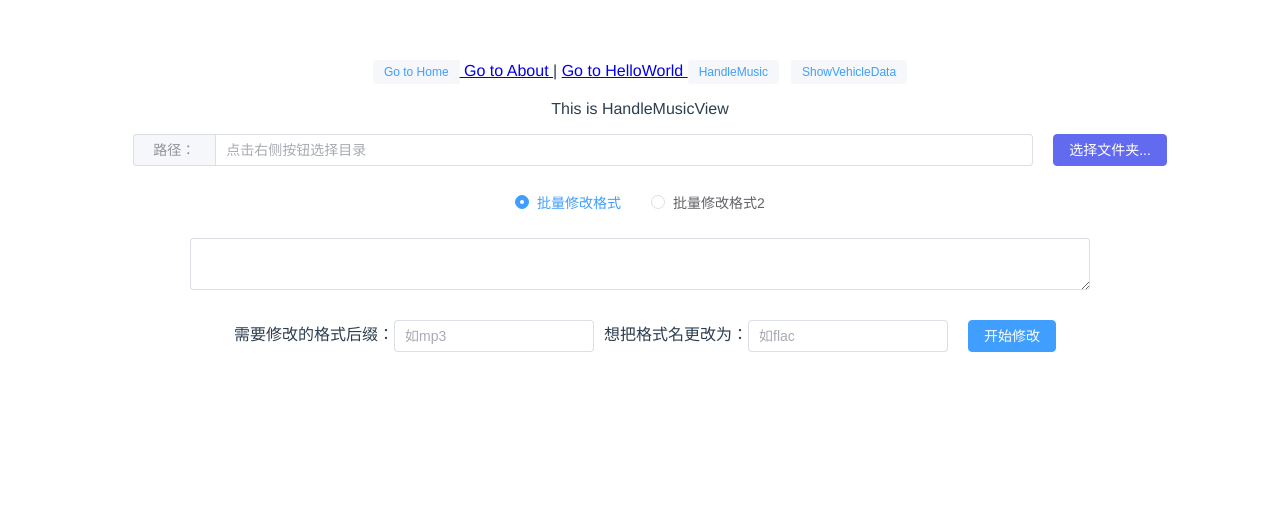
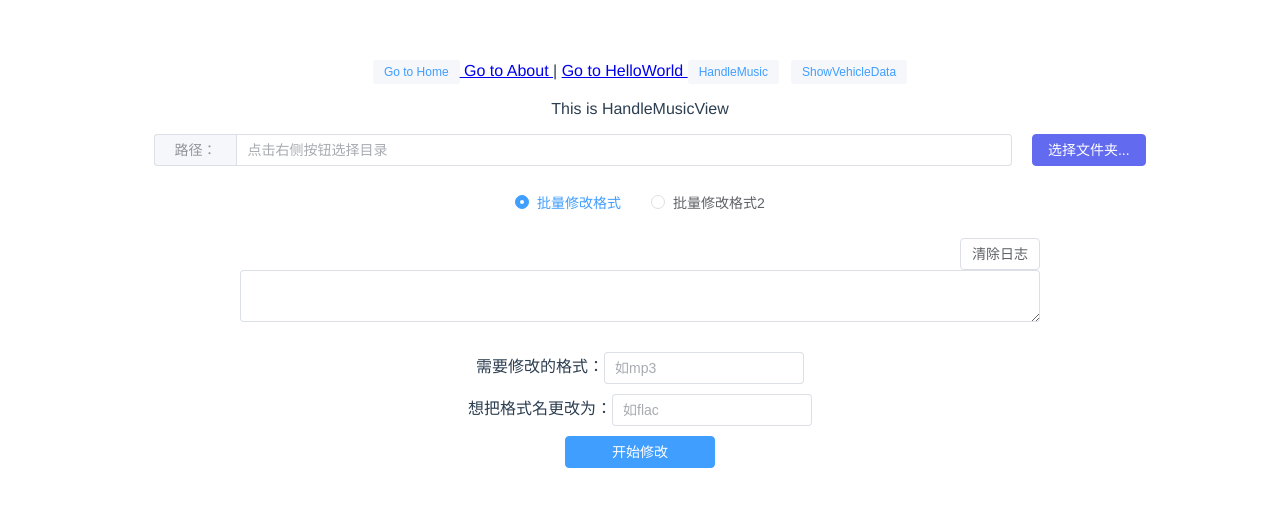
Before and after one commit to LazerChing/SamerElectronVite, a Vue app: page /handleMusic in a window 1280 px wide. Shown: the top 506 px of the page. Built offline with nearby package versions, Linux system fonts and the light colour scheme.

Commit message:
1.HandleMusicView界面优化，并完善了日志记录； 2.依赖包版本更新； 3.高德地图Key和BYD的Cookie转存到'.env.local'文件（已被git忽略），不必每次提交git前删除明文代码。

```diff
--- a/src/components/HandlerMucisView/FormatRename.vue
+++ b/src/components/HandlerMucisView/FormatRename.vue
@@ -1,5 +1,5 @@
 <script setup lang="ts">
-import { ref } from 'vue'
+import { computed, ref } from 'vue'
 // import { ElNotification, NotificationHandle } from 'element-plus'
 import fs from 'fs';
 import path from 'path';
@@ -7,25 +7,57 @@ const props = defineProps<{
   dicPath: string
 }>()
 
+const emit = defineEmits(['updateLog'])
+
 const originFormat = ref("")
 const aimFormat = ref("")
 const modifyBtnDisable = ref(false)
 
+const _checkInput = () => {
+  if (!props.dicPath || !originFormat.value || !aimFormat.value) {
+    return false
+  }
+  return true
+}
+
+// 是否启用提示
+const enableBtnToolTip = computed(() => {
+  return _checkInput()
+})
+
+
+const toolTipContent = computed(() => {
+  if (!props.dicPath) { return '请先指定目录' }
+  if (!originFormat.value) { return '请指定原格式名' }
+  if (!aimFormat.value) { return '请指定目标格式名' }
+  return ''
+})
+
+const emitLogInfo = (logInfo: any) => {
+  emit("updateLog", logInfo)
+}
+
 const onModifyClick = () => {
   // modifyBtnDisable.value = true
-  if (props.dicPath == "" || originFormat.value == "" || aimFormat.value == "") return
+  if (!_checkInput()) { emitLogInfo('请检查输入'); return }
   let files = fs.readdirSync(props.dicPath)
-  files.forEach(file =>{
+  let handledFiles = 0;
+  files.forEach(file => {
     if (path.extname(file) == `.${originFormat.value}`) {
       let dotIndex = file.lastIndexOf('.')
       let oldName = file.substring(0, dotIndex)
 
       console.log(oldName);
       let newFile = `${oldName}.${aimFormat.value}`
-      console.log(`修改：${file} -----> ${newFile}`);
+      const logInfo = `修改：${file} -----> ${newFile}`
+      console.log(logInfo);
+      emitLogInfo(logInfo)
       fs.renameSync(path.join(props.dicPath, file), path.join(props.dicPath, newFile))
+      handledFiles++
     }
   })
+  if (handledFiles === 0) { emitLogInfo('没有改动的文件') }
+  else if (handledFiles === files.length) { emitLogInfo('已全部更改完毕') }
 }
 
 
@@ -34,31 +66,41 @@ const onModifyClick = () => {
 <template>
   <div class="renameFomat">
     <div class="item">
-      需要修改的格式后缀：<el-input class="input" v-model="originFormat" placeholder="如mp3"/>
+      需要修改的格式：<el-input class="input" v-model="originFormat" placeholder="如mp3" />
     </div>
     <div class="item">
-      想把格式名更改为：<el-input class="input" v-model="aimFormat" placeholder="如flac"/>
+      想把格式名更改为：<el-input class="input" v-model="aimFormat" placeholder="如flac" />
     </div>
-    <el-button :disabled="modifyBtnDisable" class="button" type="primary" @click="onModifyClick"> 开始修改</el-button>
+    <el-tooltip :content='toolTipContent' placement="bottom" :disabled="enableBtnToolTip">
+      <el-button class="button item" :disabled="modifyBtnDisable" type="primary" @click="onModifyClick">
+        开始修改</el-button>
+    </el-tooltip>
   </div>
   <div>
   </div>
 </template>
 
 <style scoped lang="less">
-.renameFomat{
+.renameFomat {
   display: flex;
   justify-content: center;
-  align-content: space-around;
+  flex-flow: column wrap;
+  // align-content: space-around;
+  align-content: center;
   margin-top: 30px;
-  .item{
-    margin-left: 10px;
-    .input{
+
+  .item {
+    margin-bottom: 10px;
+
+    .input {
       width: 200px;
     }
   }
-  .button{
-    margin-left: 20px;
+
+  .button {
+    // margin-left: 20px;
+    margin: auto;
+    width: 150px;
   }
 }
 </style>
--- a/src/components/Map/AmapContainer.vue
+++ b/src/components/Map/AmapContainer.vue
@@ -19,7 +19,7 @@ const props = withDefaults(defineProps<AmapProps>(), {
 
 const initMap = () => {
 	AMapLoader.load({
-		key: '',  //设置您的key
+		key: import.meta.env.VITE_AMAP_KEY || '',  //设置您的key
 		version: "2.0",
 		plugins: ['AMap.ToolBar', 'AMap.Driving'],
 		AMapUI: {
--- a/src/views/HandleMusicView.vue
+++ b/src/views/HandleMusicView.vue
@@ -1,9 +1,11 @@
 <script setup lang="ts">
-import { ref, shallowReactive, shallowRef } from 'vue'
+import { computed, reactive, ref, shallowReactive, shallowRef, watchEffect } from 'vue'
 import { ElNotification, NotificationHandle } from 'element-plus'
 import { dialog } from '@electron/remote'
 
 import FormatRename from '../components/HandlerMucisView/FormatRename.vue'
+import { formatTimestamp } from '@/utils/TimeUtils';
+import fs from 'fs';
 
 interface TYPE_OPERATE {
   [name: string]: {
@@ -39,11 +41,18 @@ const onSelectDicClick = () => {
 
   if (path) {
     dicPath.value = path[0]
+    const files = fs.readdirSync(dicPath.value)
+    let fileNames = ''
+    let num = 0;
+    files.forEach(file => {
+      fileNames += `\n[${++num}] ${file}`
+    })
+    fileNames && _addLog(`当前目录下文件：${fileNames}`)
   }
 }
 
 const onSelectChange = (value: any) => {
-  console.log(value);
+  // console.log(value);
 
   for (const key in OPERATE_TYPE.value) {
     const item = OPERATE_TYPE.value[key];
@@ -56,21 +65,43 @@ const onSelectChange = (value: any) => {
 const currSelectObj = OPERATE_TYPE.value.FORMAT_RENAME
 const operateType = ref(currSelectObj.KEY)
 const currSelectComp = shallowRef(currSelectObj.COMP)
+const logHistory = ref('')
+const MAX_LOG_COUNT = 100
 
-const logHistory = ref("")
+const logArrs = reactive<any[]>([])
+watchEffect(() => {
+  logHistory.value = ''
+  for (let i = logArrs.length; i > 0; i--) {
+    logHistory.value += logArrs[i - 1]
+  }
+})
+
+const onUpdateLog = (logInfo: any) => {
+  _addLog(logInfo)
+}
+
+const _addLog = (logInfo: any) => {
+  const now = formatTimestamp(Date.now())
+  if (logArrs.length >= MAX_LOG_COUNT) {
+    logArrs.shift()
+  }
+  const newLogInfo = `[${now}] ${logInfo} \n`
+  logArrs.push(newLogInfo)
+}
+
+const onClearClick = () => {
+  logArrs.length = 0
+}
 
 </script>
 
 <template>
   <p>This is HandleMusicView</p>
   <div class="flex-main">
-    <div>
-      <el-input class="flex-item input" readonly v-model="dicPath" placeholder="点击右侧按钮选择目录">
-        <template #prepend>路径：</template>
-      </el-input>
-      <el-button class="flex-item" color="#626aef" :dark="false" @click="onSelectDicClick">选择文件夹...</el-button>
-    </div>
-
+    <el-input class="flex-item input" readonly v-model="dicPath" placeholder="点击右侧按钮选择目录">
+      <template #prepend>路径：</template>
+    </el-input>
+    <el-button class="flex-item" color="#626aef" :dark="false" @click="onSelectDicClick">选择文件夹...</el-button>
   </div>
   <div class="flex-select">
     <el-radio-group v-model="operateType" @change="onSelectChange">
@@ -79,21 +110,25 @@ const logHistory = ref("")
   </div>
 
   <div class="flex-logarea">
-    <el-input class="textarea" v-model="logHistory" clearable readonly type="textarea" />
+    <el-button class="button" @click="onClearClick"> 清除日志 </el-button>
+    <el-input class="textarea" v-model="logHistory" type="textarea" :autosize="{ minRows: 2, maxRows: 10 }" />
   </div>
 
   <div>
-    <FormatRename v-if="operateType == OPERATE_TYPE.FORMAT_RENAME.KEY" :dicPath="dicPath"></FormatRename>
+    <FormatRename v-if="operateType == OPERATE_TYPE.FORMAT_RENAME.KEY" :dicPath="dicPath" @updateLog="onUpdateLog">
+    </FormatRename>
     <!-- <component :is="currSelectComp"></component> -->
   </div>
-
-
 </template>
 
 <style scoped lang="less">
 .flex-main {
   display: flex;
-  justify-content: space-around;
+  display: -webkit-flex;
+  justify-content: center;
+  flex-flow: row nowrap;
+  width: 80%;
+  margin: auto;
 
   .flex-item {
     margin-left: 20px;
@@ -112,12 +147,17 @@ const logHistory = ref("")
 
 .flex-logarea {
   display: flex;
-  // width: 900px;
-  justify-content: center;
+  flex-flow: column wrap;
+  align-items: flex-end;
+
   margin-top: 20px;
+  margin-left: auto;
+  margin-right: auto;
+  width: 800px;
 
-  .textarea {
-    width: 900px
+  .button {
+    width: 80px;
   }
+
 }
 </style>
--- a/src/views/VehicleDataView.vue
+++ b/src/views/VehicleDataView.vue
@@ -43,7 +43,7 @@ type AutoRuleForm = {
 
 // Samer TODO cookie不要明文上传
 const ruleForm = reactive<AutoRuleForm>({
-  cookieStr: '',
+  cookieStr: import.meta.env.VITE_MY_BYD_COOKIE || '',
 })
 
 const validateCookie = (rule: any, value: string, callback: Function) => {
```
Also changed, not shown: src/env.d.ts (+11 -0 lines), 2 other files (tests, documents, lock files or other folders).
